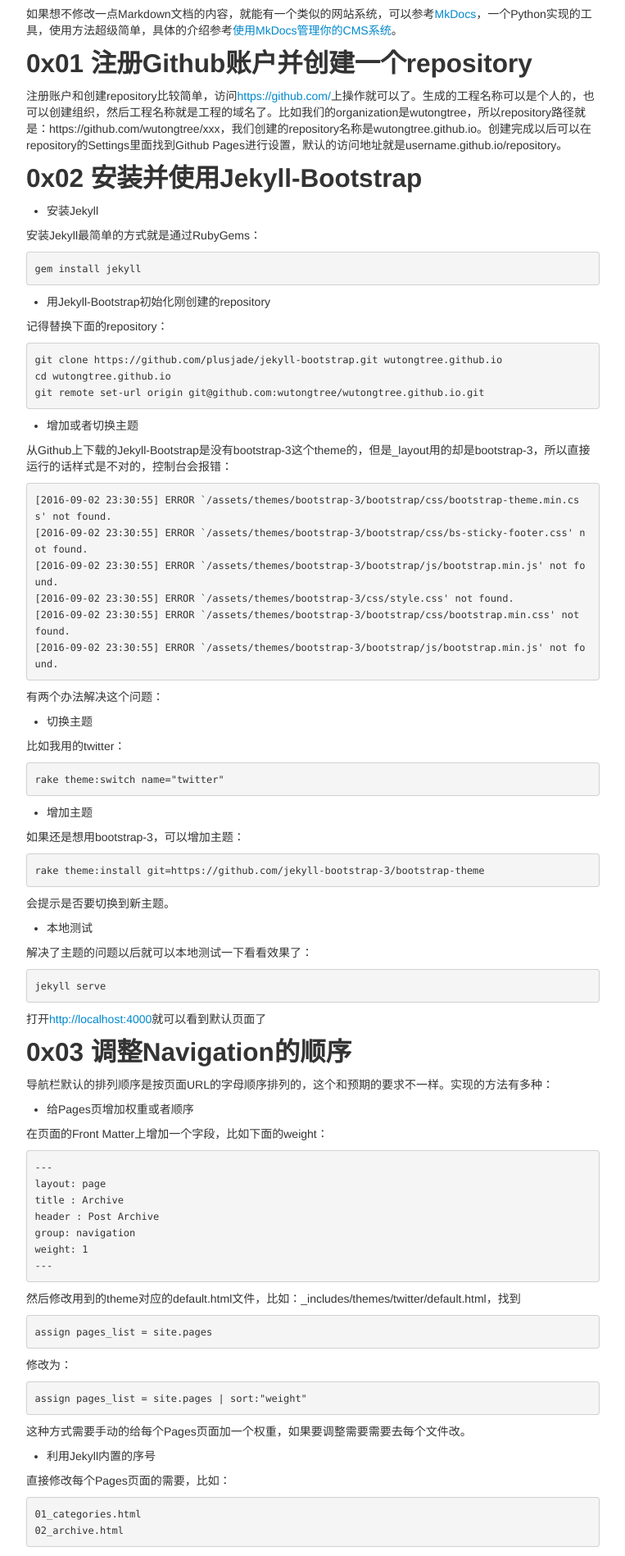
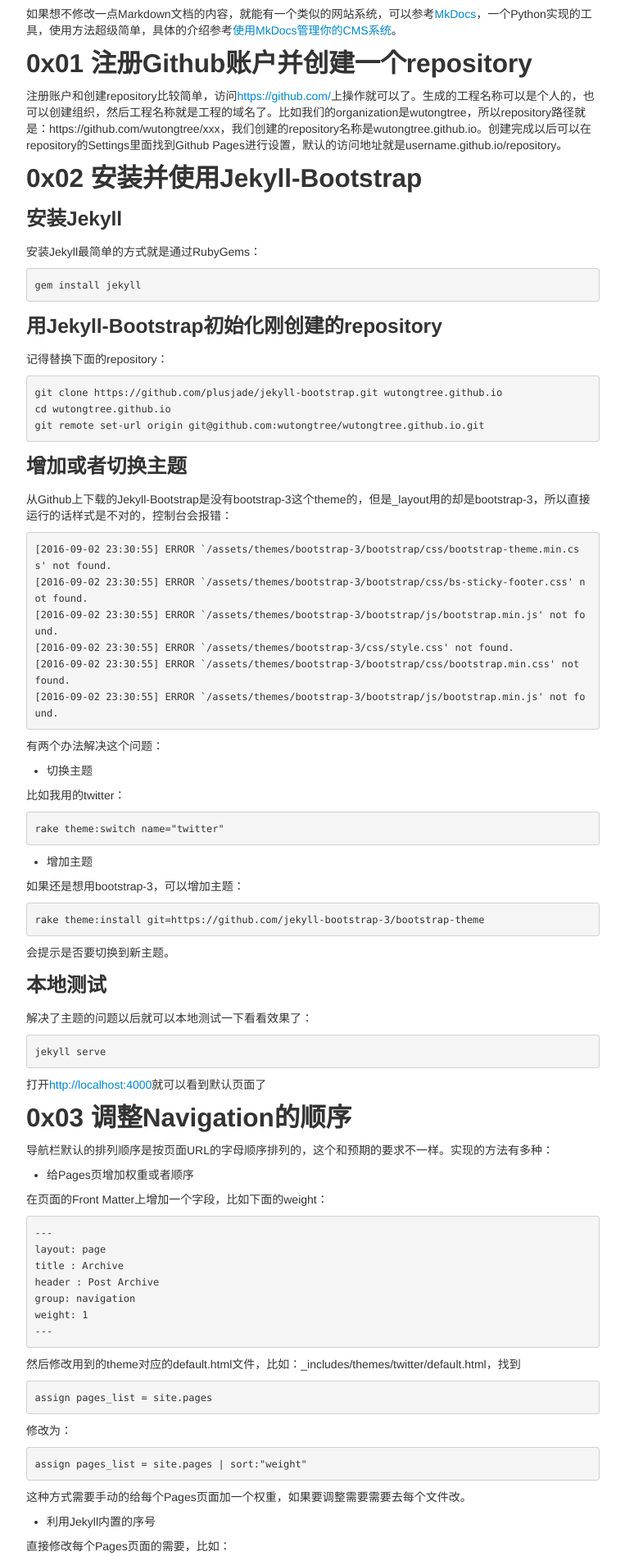
Before and after one commit to wutongtree/wutongtree.github.io, a Jekyll site: the page built from devops/deploy-jekyll-on-the-github.md, in a window 1280 px wide. Shown: the part 726-2624 px from the top of the page at 82% size, without its empty margins (258-1021 px from the left). Built offline with Jekyll 4.4.1, drawn with Linux system fonts in a browser that asks for light colours.

Commit message:
adjuest format

````diff
--- a/devops/deploy-jekyll-on-the-github.md
+++ b/devops/deploy-jekyll-on-the-github.md
@@ -33,7 +33,7 @@ title: Blogging Like a Hacker
 注册账户和创建repository比较简单，访问<https://github.com/>上操作就可以了。生成的工程名称可以是个人的，也可以创建组织，然后工程名称就是工程的域名了。比如我们的organization是wutongtree，所以repository路径就是：https://github.com/wutongtree/xxx，我们创建的repository名称是wutongtree.github.io。创建完成以后可以在repository的Settings里面找到Github Pages进行设置，默认的访问地址就是username.github.io/repository。
 
 ## 0x02 安装并使用Jekyll-Bootstrap
-* 安装Jekyll
+### 安装Jekyll
 
 安装Jekyll最简单的方式就是通过RubyGems：
 
@@ -41,7 +41,7 @@ title: Blogging Like a Hacker
 gem install jekyll
 ```
 
-* 用Jekyll-Bootstrap初始化刚创建的repository
+### 用Jekyll-Bootstrap初始化刚创建的repository
 
 记得替换下面的repository：
 
@@ -51,7 +51,7 @@ cd wutongtree.github.io
 git remote set-url origin git@github.com:wutongtree/wutongtree.github.io.git
 ```
 
-* 增加或者切换主题
+### 增加或者切换主题
 
 从Github上下载的Jekyll-Bootstrap是没有bootstrap-3这个theme的，但是_layout用的却是bootstrap-3，所以直接运行的话样式是不对的，控制台会报错：
 
@@ -83,7 +83,7 @@ rake theme:install git=https://github.com/jekyll-bootstrap-3/bootstrap-theme
 ```
 会提示是否要切换到新主题。
 
-* 本地测试
+### 本地测试
 
 解决了主题的问题以后就可以本地测试一下看看效果了：
 
````
Also changed, not shown: 3 other files.
